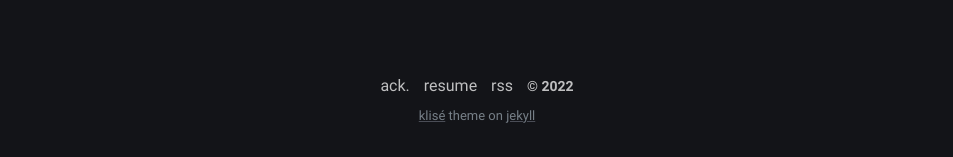
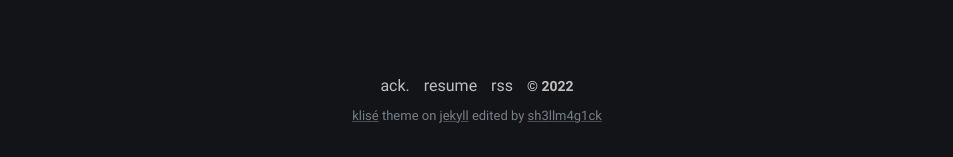
Before and after one commit to sh3llm4g1ck/sh3llm4g1ck.github.io, a Jekyll site: the page built from index.md, in a window 1280 px wide. Shown: the part 909-1066 px from the top of the page, without its empty margins (163-1116 px from the left). Built offline with Jekyll 4.4.1, drawn with Linux system fonts in a browser that asks for light colours.

Commit message:
Update footer.html

```diff
--- a/_includes/footer.html
+++ b/_includes/footer.html
@@ -14,6 +14,10 @@
     theme on
     <a href="https://jekyllrb.com" target="_blank" rel="noreferrer noopener"
       >jekyll</a
+    >
+    edited by
+    <a href="https://github.com/sh3llm4g1ck" target="_blank" rel="noreferrer noopener"
+      >sh3llm4g1ck</a
     >
   </small>
 </footer>
```
